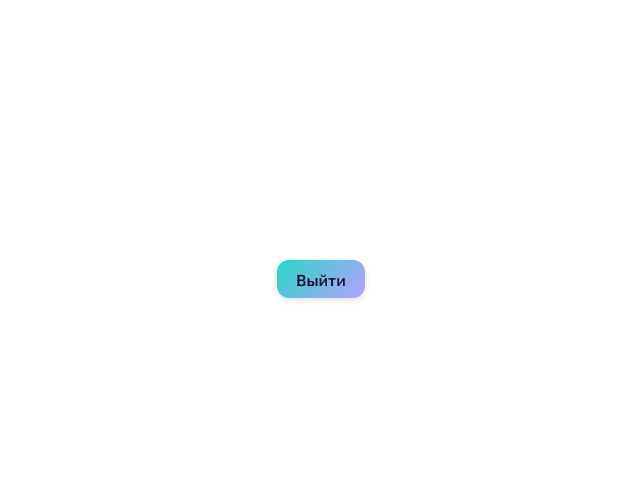
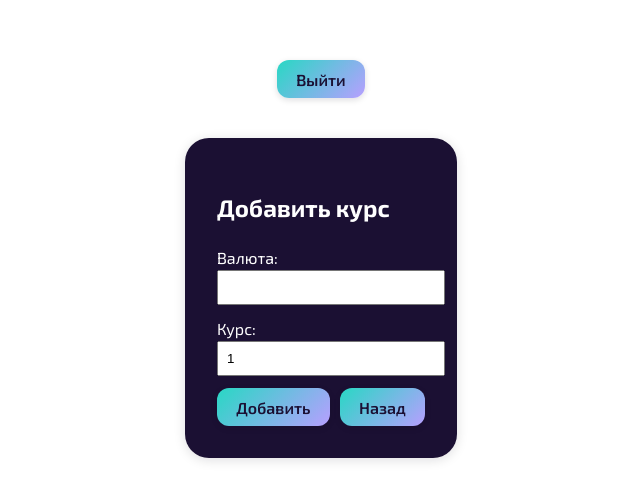
Before and after one commit to Affid-Tech/dicebound-admin-frontend, a React (Vite) app: page /currency-rates/new in a window 1280 px wide. Before the commit this address had no page. Shown: the part 121-622 px from the top of the page, without its empty margins (319-959 px from the left). Built offline with nearby package versions, Linux system fonts and the light colour scheme; sample sign-in values are in the browser's storage.

Commit message:
Add Currency Rate

```diff
--- a/src/App.tsx
+++ b/src/App.tsx
@@ -5,6 +5,8 @@ import AuthGuard from "./components/AuthGuard";
 import LogoutButton from "./components/LogoutButton";
 import UserForm from "./pages/UserForm.tsx";
 import "./App.css";
+import CurrencyRateList from "./pages/CurrencyRateList";
+import CurrencyRateForm from "./pages/CurrencyRateForm";
 import {useState} from "react";
 
 export default function App() {
@@ -47,6 +49,30 @@ export default function App() {
                             </AuthGuard>
                         }
                     />
+                    <Route
+                        path="/currency-rates"
+                        element={
+                            <AuthGuard>
+                                <CurrencyRateList />
+                            </AuthGuard>
+                        }
+                    />
+                    <Route
+                        path="/currency-rates/new"
+                        element={
+                            <AuthGuard>
+                                <CurrencyRateForm />
+                            </AuthGuard>
+                        }
+                    />
+                    <Route
+                        path="/currency-rates/:currency"
+                        element={
+                            <AuthGuard>
+                                <CurrencyRateForm />
+                            </AuthGuard>
+                        }
+                    />
                     <Route path="/" element={<Navigate to="/users" replace />} />
                 </Routes>
             </div>
--- /dev/null
+++ b/src/api/CurrencyRateService.ts
@@ -0,0 +1,32 @@
+import { fetchWithAuth } from "./fetchWithAuth";
+import type { CurrencyRateDto, CurrencyRateCreateDto, CurrencyRatePatchDto } from "../types/currencyRate";
+
+export const CurrencyRateService = {
+    async list(): Promise<CurrencyRateDto[]> {
+        const res = await fetchWithAuth("/api/currency");
+        if (!res.ok) throw new Error("Ошибка загрузки курсов");
+        return res.json();
+    },
+    async create(data: CurrencyRateCreateDto): Promise<CurrencyRateDto> {
+        const res = await fetchWithAuth("/api/currency", {
+            method: "POST",
+            headers: { "Content-Type": "application/json" },
+            body: JSON.stringify(data),
+        });
+        if (!res.ok) throw new Error("Ошибка создания курса");
+        return res.json();
+    },
+    async patch(currency: string, data: CurrencyRatePatchDto): Promise<CurrencyRateDto> {
+        const res = await fetchWithAuth(`/api/currency/${currency}`, {
+            method: "PATCH",
+            headers: { "Content-Type": "application/json" },
+            body: JSON.stringify(data),
+        });
+        if (!res.ok) throw new Error("Ошибка обновления курса");
+        return res.json();
+    },
+    async remove(currency: string): Promise<void> {
+        const res = await fetchWithAuth(`/api/currency/${currency}`, { method: "DELETE" });
+        if (!res.ok) throw new Error("Ошибка удаления курса");
+    },
+};
--- /dev/null
+++ b/src/pages/CurrencyRateForm.tsx
@@ -0,0 +1,127 @@
+import React, { useEffect, useState } from "react";
+import { useParams, useNavigate } from "react-router-dom";
+import { CurrencyRateService } from "../api/CurrencyRateService";
+import type { CurrencyRateCreateDto, CurrencyRatePatchDto } from "../types/currencyRate";
+
+export default function CurrencyRateForm() {
+    const { currency } = useParams<{ currency: string }>();
+    const isEdit = Boolean(currency);
+
+    const [form, setForm] = useState<CurrencyRateCreateDto>({ currency: "", ratio: 1 });
+    const [loading, setLoading] = useState(isEdit);
+    const [saving, setSaving] = useState(false);
+    const [error, setError] = useState<string | null>(null);
+
+    const navigate = useNavigate();
+
+    useEffect(() => {
+        if (isEdit && currency) {
+            setLoading(true);
+            // Получить текущий курс (через list + find, так как GET /currency-rates/{currency} нет)
+            CurrencyRateService.list()
+                .then(rates => {
+                    const rate = rates.find(r => r.currency === currency);
+                    if (rate) setForm({ currency: rate.currency, ratio: rate.ratio });
+                    else setError("Курс не найден");
+                })
+                .catch(e => setError(e.message))
+                .finally(() => setLoading(false));
+        }
+    }, [isEdit, currency]);
+
+    const handleChange = (e: React.ChangeEvent<HTMLInputElement>) => {
+        setForm(prev => ({
+            ...prev,
+            [e.target.name]: e.target.name === "ratio" ? Number(e.target.value) : e.target.value,
+        }));
+    };
+
+    const handleSubmit = async (e: React.FormEvent) => {
+        e.preventDefault();
+        setSaving(true);
+        setError(null);
+        try {
+            if (isEdit && currency) {
+                await CurrencyRateService.patch(currency, currency as CurrencyRatePatchDto);
+            } else {
+                await CurrencyRateService.create(form);
+            }
+            navigate("/currency-rates");
+        } catch (err: unknown) {
+            if (err instanceof Error) setError(err.message);
+            else setError("Ошибка сохранения");
+        } finally {
+            setSaving(false);
+        }
+    };
+
+    const handleDelete = async () => {
+        if (isEdit && currency && window.confirm("Удалить курс?")) {
+            try {
+                await CurrencyRateService.remove(currency);
+                navigate("/currency-rates");
+            } catch (err: unknown) {
+                if (err instanceof Error) setError(err.message);
+                else setError("Ошибка удаления");
+            }
+        }
+    };
+
+    if (loading) return <div>Загрузка...</div>;
+
+    return (
+        <div className="card card--narrow">
+            <h2>{isEdit ? `Редактирование курса: ${currency}` : "Добавить курс"}</h2>
+            <form onSubmit={handleSubmit}>
+                <div style={{ marginBottom: 12 }}>
+                    <label>
+                        Валюта:<br />
+                        <input
+                            name="currency"
+                            type="text"
+                            value={form.currency}
+                            onChange={handleChange}
+                            required
+                            disabled={isEdit}
+                            style={{ width: "100%", padding: 8 }}
+                        />
+                    </label>
+                </div>
+                <div style={{ marginBottom: 12 }}>
+                    <label>
+                        Курс:<br />
+                        <input
+                            name="ratio"
+                            type="number"
+                            value={form.ratio}
+                            onChange={handleChange}
+                            min={1}
+                            step={1}
+                            required
+                            style={{ width: "100%", padding: 8 }}
+                        />
+                    </label>
+                </div>
+                <div>
+                    <button type="submit" disabled={saving} style={{ marginRight: 10 }}>
+                        {isEdit ? "Сохранить" : "Добавить"}
+                    </button>
+                    <button type="button" onClick={() => navigate("/currency-rates")}>
+                        Назад
+                    </button>
+                    {isEdit && (
+                        <button
+                            type="button"
+                            style={{ float: "right", color: "red" }}
+                            onClick={handleDelete}
+                            disabled={saving}
+                        >
+                            Удалить
+                        </button>
+                    )}
+                </div>
+                {error && <div style={{ color: "red", marginTop: 10 }}>{error}</div>}
+            </form>
+        </div>
+    );
+}
--- /dev/null
+++ b/src/pages/CurrencyRateList.tsx
@@ -0,0 +1,45 @@
+import { useEffect, useState } from "react";
+import { CurrencyRateService } from "../api/CurrencyRateService";
+import type { CurrencyRateDto } from "../types/currencyRate";
+import { useNavigate } from "react-router-dom";
+
+export default function CurrencyRateList() {
+    const [rates, setRates] = useState<CurrencyRateDto[]>([]);
+    const [loading, setLoading] = useState(true);
+    const [error, setError] = useState<string | null>(null);
+    const navigate = useNavigate();
+
+    useEffect(() => {
+        CurrencyRateService.list()
+            .then(setRates)
+            .catch(e => setError(e.message))
+            .finally(() => setLoading(false));
+    }, []);
+
+    return (
+        <div className="card card--narrow">
+            <h1>Курсы валют</h1>
+            <button onClick={() => navigate("/currency-rates/new")}>Добавить курс</button>
+            {loading && <div>Загрузка...</div>}
+            {error && <div style={{ color: "red" }}>{error}</div>}
+            <table style={{ marginTop: 24, width: "100%" }}>
+                <thead>
+                <tr>
+                    <th>Валюта</th>
+                    <th>Курс</th>
+                    <th>Обновлён</th>
+                </tr>
+                </thead>
+                <tbody>
+                {rates.map(r => (
+                    <tr key={r.currency} onClick={() => navigate(`/currency-rates/${r.currency}`)}>
+                        <td>{r.currency}</td>
+                        <td>{r.ratio}</td>
+                        <td>{new Date(r.updatedAt).toLocaleString()}</td>
+                    </tr>
+                ))}
+                </tbody>
+            </table>
+        </div>
+    );
+}
--- /dev/null
+++ b/src/types/currencyRate.ts
@@ -0,0 +1,14 @@
+export interface CurrencyRateDto {
+    currency: string;
+    ratio: number;
+    updatedAt: string; // ISO string
+}
+
+export interface CurrencyRateCreateDto {
+    currency: string;
+    ratio: number;
+}
+
+export interface CurrencyRatePatchDto {
+    ratio?: number;
+}
```
